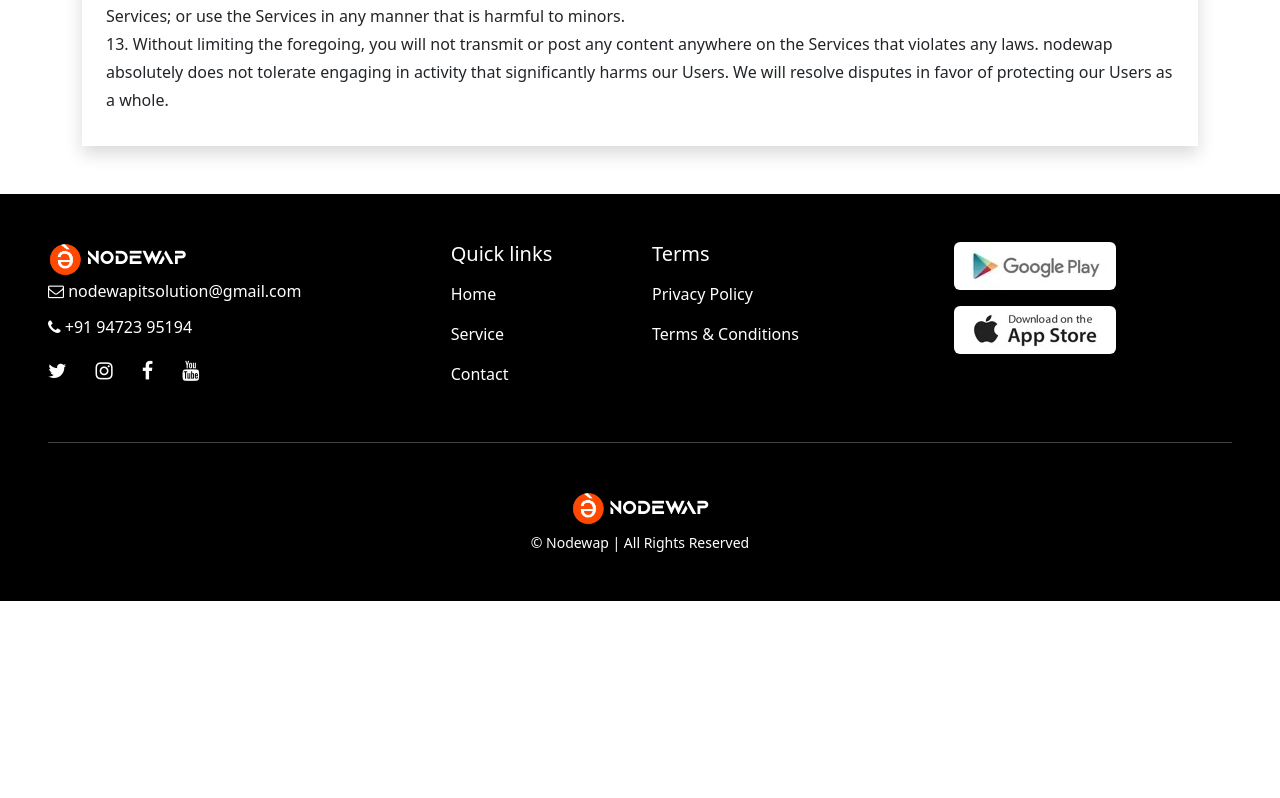
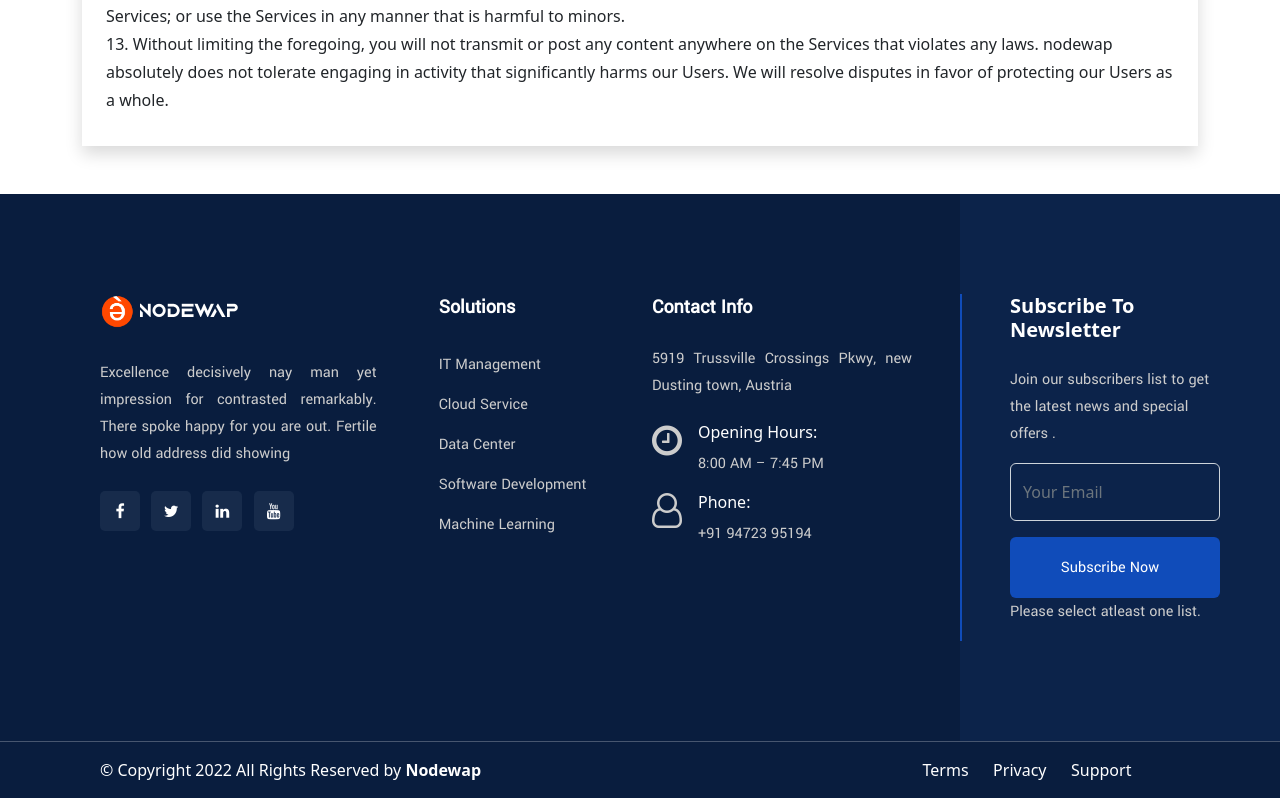
Before and after one commit to chandan95raj/nodewap, a Next.js app: page /terms in a window 1280 px wide. Shown: the part 1410-2208 px from the top of the page. Before the commit the page ends 2011 px from the top, so only its background shows below. Built offline with nearby package versions, Linux system fonts and the light colour scheme.

Commit message:
footer created

```diff
--- a/cmp/layout/footer/footer.module.css
+++ b/cmp/layout/footer/footer.module.css
@@ -1,17 +1,98 @@
-.icon_box {
-    display: flex;
-    width: 40%;
-    justify-content: space-between;
-    font-size: 20px;
+@import url('https://fonts.googleapis.com/css2?family=Yantramanav&display=swap');
+
+.myfont {
+    font-family: 'Yantramanav', sans-serif;
+    text-align: justify;
+    color: #ccc;
+    line-height: 27px;
+}
+
+.footerPadding {
+    padding-top: 100px;
+    padding-bottom: 100px;
+
+}
+
+.footerlf {
+    padding-left: 100px;
+    padding-right: 50px;
+}
+
+.socialIcon {
+    width: 70%;
+}
+
+.iconDiv {
+    width: 40px;
+    height: 40px;
+    cursor: pointer;
+    background-color:#172B4B;
+    border-radius: 5px;
+    transition: 0.5s;
+}
+
+.iconDiv:hover {
+    background-color: #104CBA;
+    transition: 0.5s;
+}
+
+.MenuLink {
+    color: #ccc !important;
+    color: #ccc;
+    line-height: 40px;
+    font-family: 'Yantramanav', sans-serif;
+    transition: 0.5s;
+}
+
+.MenuLink:hover {
+   padding-left: 10px;
+   transition: 0.5s;
+}
+
+.clock {
+    font-size: 35px;
+    color: #ccc;
+}
+
+.newsletter {
+    border-left: 2px solid #104CBA;
+}
+
+.tele {
+    padding-left: 10px;
+    font-size: 17px;
+}
+
+.footerpadd {
+    padding: 0px 100px;
 }
 
 @media (max-width:768px) {
-    .allText {
-        text-align: left;
+    .footerPadding {
+        padding: 0px;
+
     }
-    .icon_box {
-        justify-content: space-between;
-        margin-top: 50px;
-        margin-bottom: 50px;
+
+    .newsletter {
+        border-left: 0px solid #104CBA;
+        background-color: #091D3E;
+        padding: 0px;
     }
+
+    .footerlf {
+        padding:0px;
+    }
+
+    .footerRow {
+        padding: 20px !important;
+    }
+
+    .subs {
+        margin-top: 20px ;
+    }
+
+    .formDiv {
+        width: 100%;
+    }
+
 }
--- a/cmp/layout/footer/index.jsx
+++ b/cmp/layout/footer/index.jsx
@@ -2,7 +2,8 @@ import Style from "./footer.module.css";
 import {
     Row,
     Col,
-    Nav
+    Nav,
+    Container
 } from "react-bootstrap";
 
 import Link from "next/link";
@@ -23,57 +24,104 @@ const MenuDesign = (data)=>{
 const Footer =()=>{
     const design = (
         <>
-            <div className={`text-white px-5 py-5 ${Style.allText}`} style={{backgroundColor:"#000000"}}>
-                <Row>
-                    <Col md="4" style={{lineHeight:"20px"}}>
-                        <Logo />
-                        <p><i className="fa fa-envelope-o"></i> {process.env.NEXT_PUBLIC_EMAIL}</p>
-                        <p className="mb-4"><i className="fa fa-phone"></i> +91 {process.env.NEXT_PUBLIC_PHONE_NUMBER}</p>
-                        <div className={`${Style.icon_box}`}>
-                            <Link href="https://twitter.com"><i className="fa fa-twitter"></i></Link>
-                            <Link href="https://instagram.com/wapinstitution?igshid=YmMyMTA2M2Y="><i className="fa fa-instagram"></i></Link>
-                            <Link href="https://www.youtube.com/channel/UCx86YvOOdq5KLqENKq6ZOng"><i className="fa fa-facebook"></i></Link>
-                            <Link href="https://www.facebook.com/wapinstitution/"><i className="fa fa-youtube"></i></Link>
+        <div style={{background:'#091d3e', color:'white'}}>
+                <Row className={`w-100 p-0 m-0 ${Style.footerRow}`}>
+                    <Col md="4" className={` mb-4 ${Style.footerPadding} ${Style.footerlf} `}>
+                        <div>
+                            <Logo />
+                            <p className={`${Style.myfont} my-4`}>Excellence decisively nay man yet
+                               impression for contrasted remarkably.
+                               There spoke happy for you are out. Fertile
+                               how old address did showing
+                            </p>
+                            <div className={`d-flex  justify-content-between ${Style.socialIcon}`}>
+                                <div className={`${Style.iconDiv} d-flex align-items-center justify-content-center`}>
+                                <Link href={process.env.NEXT_PUBLIC_FACEBOOK}><i className={`fa fa-facebook text-white`}></i></Link>
+                                </div>
+
+                                <div className={`${Style.iconDiv} d-flex align-items-center justify-content-center`}>
+                                    <Link href={process.env.NEXT_PUBLIC_TWITTER}><i className={`fa fa-twitter text-white`}></i></Link>
+                                </div>
+
+                                <div className={`${Style.iconDiv} d-flex align-items-center justify-content-center`}>
+                                <Link href={process.env.NEXT_PUBLIC_LINKEDIN}><i className={`fa fa-linkedin text-white`}></i></Link>
+                                </div>
+
+                                <div className={`${Style.iconDiv} d-flex align-items-center justify-content-center`}>
+                                <Link href={process.env.NEXT_PUBLIC_YOUTUBE}><i className={`fa fa-youtube text-white`}></i></Link>
+                                </div>
+                            </div>
                         </div>
                     </Col>
-                    <Col md="2" style={{lineHeight:"40px"}}>
-                        <h5>Quick links</h5>
-                        <div className="d-flex flex-column">
-                            {
-                                data.map((item)=>{
-                                    return <MenuDesign menuInfo={item} key={item.id} />;
-                                })
-                            }
+
+                    <Col md="2" className={` mb-4 ${Style.footerPadding}`}>
+                        <div className="d-flex flex-column align-items-start">
+                            <h5 className={`${Style.myfont} text-white mb-4`}  style={{fontWeight:'bold'}}>Solutions</h5>
+                            <Link href=""><a className={` ${Style.MenuLink}`}>IT Management</a></Link>
+                            <Link href="" ><a className={` ${Style.MenuLink}`}> Cloud Service</a></Link>
+                            <Link href="" ><a className={` ${Style.MenuLink}`}>Data Center</a></Link>
+                            <Link href="" ><a className={` ${Style.MenuLink}`}>Software Development</a></Link>
+                            <Link href="" ><a className={` ${Style.MenuLink}`}>Machine Learning</a></Link>
                         </div>
                     </Col>
-                    <Col md="3" style={{lineHeight:"40px"}}>
-                        <h5>Terms</h5>
-                        <div className="d-flex flex-column">
-                            <Link href="/privacy-policy" passHref>
-                               <a className="text-white">Privacy Policy</a>
-                            </Link>
-                            <Link href="/terms" passHref>
-                                <a className="text-white">
-                                    Terms & Conditions
-                                </a>
-                            </Link>
+
+                    <Col md="3" className={`mb-4  ${Style.footerPadding} pe-5`}>
+                        <div className="d-flex flex-column align-items-start">
+                            <h5 className={`${Style.myfont} text-white mb-4`}  style={{fontWeight:'bold'}}>Contact Info</h5>
+                            <p className={`${Style.myfont} mb-4 `}>5919 Trussville Crossings Pkwy, new Dusting town, Austria</p>
+                            <div className={`d-flex `}>
+                                <div className={`pe-3`}>
+                                    <i className={`fa fa-clock-o ${Style.clock}`}></i>
+                                </div>
+                                <div>
+                                    <h6>Opening Hours:</h6>
+                                    <p className={`${Style.myfont}`}>8:00 AM – 7:45 PM</p>
+                                </div>
+                            </div>
+
+                            <div className={`d-flex `}>
+                                <div className={`pe-3`}>
+                                    <i className={`fa fa-user-o ${Style.clock}`}></i>
+                                </div>
+                                <div>
+                                    <h6>Phone:</h6>
+                                    <p className={`${Style.myfont}`}>+91 {process.env.NEXT_PUBLIC_PHONE_NUMBER}</p>
+                                </div>
+                            </div>
                         </div>
                     </Col>
-                    <Col md="2">
-                        <div>
-                            <img src="google.webp" className="mb-3 rounded" />
-                            <img src="apple.webp" className="mb-3 rounded"  />
+
+                    <Col md="3" className={`ps-0 ${Style.footerPadding}`} style={{background:'#0C234A'}}>
+                        <div className={`d-flex flex-column align-items-start px-lg-5 ${Style.newsletter} `}>
+                            <h5 className={`${Style.myfont}, ${Style.subs} text-white mb-4 `}  style={{fontWeight:'bold'}}>Subscribe To Newsletter</h5>
+                            <p className={`${Style.myfont} text-start`}> Join our subscribers list to get the latest news and special offers . </p>
+                            <form className={`${Style.formDiv}`}>
+                                <input type="text" className={`form-control py-3 mb-3`} placeholder="Your Email" required style={{background:'inherit', color:'#f5f5f5'}} />
+                                <button type="submit" className={`btn text-white  py-3 w-100 text-center ${Style.myfont}`} style={{background:'#104CBA'}}> Subscribe Now
+                                 <i className={`fa fa-paper ${Style.tele}`}></i></button>
+                            </form>
+                            <p className={`${Style.myfont}`}>Please select atleast one list.</p>
                         </div>
                     </Col>
+                    <hr />
+                    <Row  className={`${Style.footerpadd} d-flex justify-content-around `}>
+                        <Col md="6">
+                            <p>&#169; Copyright 2022 All Rights Reserved by <Link href="/"><a style={{fontWeight:'bold', color:'white'}}>Nodewap</a></Link></p>
+                        </Col>
+
+                        <Col md="6">
+                            <div className={`d-flex align-items-center justify-content-end`}>
+                                <div className={`d-flex align-items-center justify-content-evenly w-50`}>
+                                    <p>Terms</p>
+                                    <p>Privacy</p>
+                                    <p>Support</p>
+                                </div>
+                            </div>
+                        </Col>
+                    </Row>
                 </Row>
-                <hr className="mt-5" />
+            </div>
 
-                <div className="d-flex justify-content-center align-items-center flex-column mt-5">
-                    <Logo />
-                    <small>&#169; Nodewap | All Rights Reserved</small>
-                </div>
-
-            </div>
         </>
     );
     return design;
```
Also changed, not shown: cmp/blog/blogUpdate/index.jsx (added, +13 -0 lines), cmp/blog/index.jsx (added, +16 -0 lines), pages/blog.js (added, +21 -0 lines), cmp/blog/blogUpdate/style.module.css (added), 1 other file (tests, documents, lock files or other folders).
